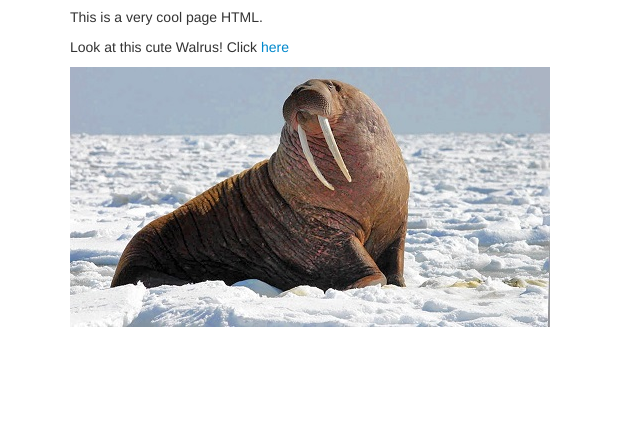
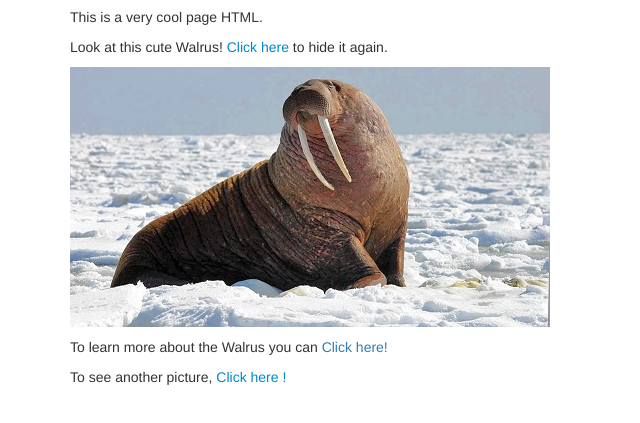
Before and after one commit to fredoliva42/JQuery-Simple-effects, a plain HTML site: page index.html in a window 1280 px wide. Both pictures are taken after a click on the element "here". Shown: the part 63-486 px from the top of the page, without its empty margins (0-640 px from the left). Drawn offline with Linux system fonts and the light colour scheme.

Commit message:
added other pictures slide toggling and created new css classes, new JQuery code, for sliding the pictures separately + added anchor tag with link to Wiki Walrus page

```diff
--- a/css/style.css
+++ b/css/style.css
@@ -1,4 +1,4 @@
-#initially-hidden {
+.initially-hidden {
   display: none;
 }
 
@@ -10,3 +10,16 @@
 .clickable: hover {
   text-decoration: underline;
 }
+
+.secondary-hidden {
+  display: none;
+}
+
+.clickable2 {
+  cursor: pointer;
+  color: #0088cc;
+}
+
+.clickable2: hover {
+  text-decoration: underline;
+}
--- a/index.html
+++ b/index.html
@@ -13,13 +13,22 @@
       <h1>Help HTML</h1>
       <p>This is a very cool page HTML.</p>
 
-      <div id="initially-showing">
+      <div class="initially-showing">
         <p>If you click <span class="clickable">here</span> you will have a surprise.</p>
       </div>
 
-      <div id="initially-hidden">
-        <p>Look at this cute Walrus! Click <span class="clickable">here</span></p>
+      <div class="initially-hidden">
+        <p>Look at this cute Walrus! <span class="clickable"> Click here</span> to hide it again. </p>
         <img src="img/walrus.jpg" alt="... walrus image">
+        <p></p>
+        <p>To learn more about the Walrus you can <span class="clickable"><a href="https://en.wikipedia.org/wiki/Walrus">Click here!</a></span>
+        <div class="secondary-showing">
+          <p> To see another picture, <span class="clickable2">Click here !</span> </p>
+        </div>
+        <div class="secondary-hidden">
+          <img src="img/w4544.jpg" alt="another walrus image">
+          <p>Don't like this picture? <span class="clickable2"> Click here </span> to hide it. </p>
+        </div>
       </div>
     </div>
   </body>
--- a/js/scripts.js
+++ b/js/scripts.js
@@ -1,6 +1,10 @@
 $(document).ready(function() {
   $(".clickable").click(function() {
-    $("#initially-showing").slideToggle();
-    $("#initially-hidden").slideToggle();
+    $(".initially-showing").slideToggle();
+    $(".initially-hidden").slideToggle();
+  });
+  $(".clickable2").click(function() {
+    $(".secondary-showing").slideToggle();
+    $(".secondary-hidden").slideToggle();
   });
 });
```
Also changed, not shown: img/w4544.jpg (added).
